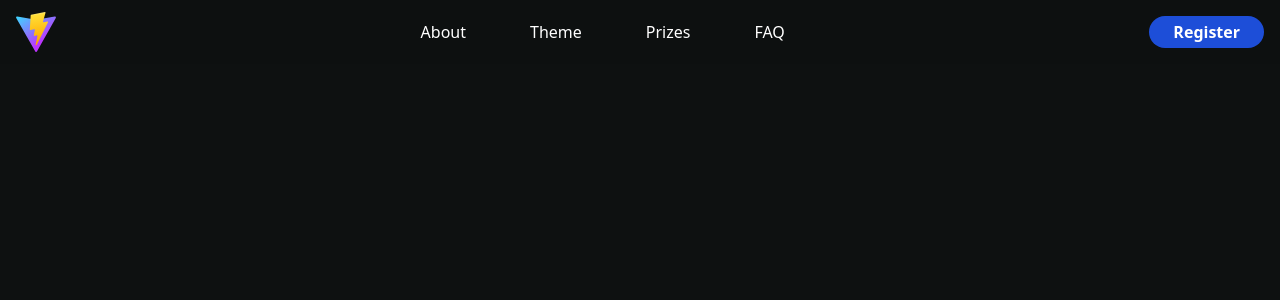
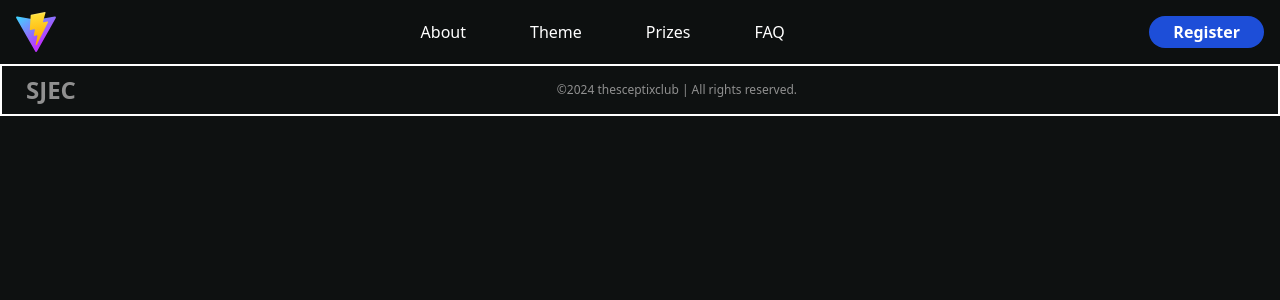
Before and after one commit to HackToFuture/htf-2.0, a React (Vite) app in the folder hacktofuture/: page / in a window 1280 px wide. Shown: the top 300 px of the page. Built offline with nearby package versions, Linux system fonts and the light colour scheme.

Commit message:
color add

```diff
--- a/hacktofuture/src/App.jsx
+++ b/hacktofuture/src/App.jsx
@@ -1,10 +1,12 @@
 import "./App.css";
+import Footer from "./components/Footer";
 import Header from "./components/Header";
 
 function App() {
   return (
     <>
       <Header />
+      <Footer />
     </>
   );
 }
--- a/hacktofuture/src/components/Footer.jsx
+++ b/hacktofuture/src/components/Footer.jsx
@@ -1,9 +1,15 @@
-import React from 'react'
+import React from "react";
 
 const Footer = () => {
   return (
-    <div>Footer</div>
-  )
-}
+    <footer className="border-white border-2 flex items-center justify-between py-2">
+      <p className="text-text_col_1 font-semibold text-2xl ml-6 ">SJEC</p>
+      <p className="text-text_col_1 font-thin text-xs">
+        &copy;2024 thesceptixclub | All rights reserved.
+      </p>
+      <img src="" alt="" />
+    </footer>
+  );
+};
 
-export default Footer
+export default Footer;
--- a/hacktofuture/src/components/Header.jsx
+++ b/hacktofuture/src/components/Header.jsx
@@ -2,7 +2,7 @@ import React from "react";
 
 const Header = () => {
   return (
-    <div
+    <header
       className="bg-bg_color bg-opacity-90 backdrop-blur-sm h-16 flex items-center"
       id="grad"
     >
@@ -33,7 +33,7 @@ const Header = () => {
           </a>
         </button>
       </nav>
-    </div>
+    </header>
   );
 };
 
--- a/hacktofuture/tailwind.config.js
+++ b/hacktofuture/tailwind.config.js
@@ -5,6 +5,7 @@ export default {
     extend: {
       colors: {
         bg_color: "#0e1111",
+        text_col_1: "#909090",
       },
     },
   },
```
